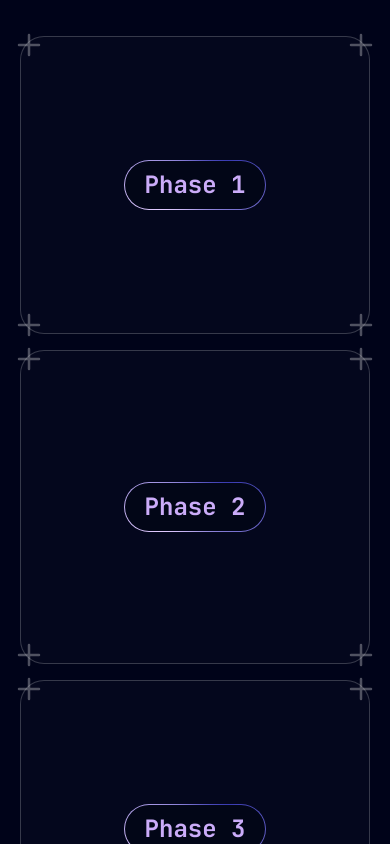
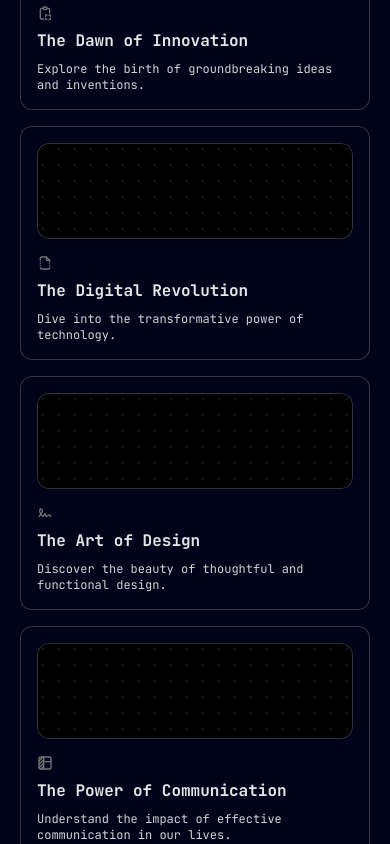
Before and after one commit to reneafranco/react-app, a Next.js app: page / in a window 390 px wide. Shown: the part 6200-7044 px from the top of the page. Built offline with nearby package versions, Linux system fonts and the light colour scheme.

Commit message:
clear bento

```diff
--- a/app/page.tsx
+++ b/app/page.tsx
@@ -7,6 +7,7 @@
 import About from "@/components/About";
 import Herotest from "@/components/Herotest";
 import RecenProjectsTest from "@/components/RecenProjectsTest";
+import { BentoGridSecondDemo } from "@/components/Background";
 
 export default function Home() {
   return (
@@ -20,7 +21,7 @@
         <About />
         <Experience />
         <RecenProjectsTest />
-
+        <BentoGridSecondDemo />
         <Approach />
         <Client />
         <Footer />
--- /dev/null
+++ b/components/Background.tsx
@@ -0,0 +1,64 @@
+import React from "react";
+import { BentoGrid, BentoGridItem } from "../components/ui/bento-grid";
+import {
+  IconClipboardCopy,
+  IconFileBroken,
+  IconSignature,
+  IconTableColumn,
+} from "@tabler/icons-react";
+
+export function BentoGridSecondDemo() {
+  return (
+    <main>
+      <BentoGrid className="max-w-6xl mx-auto md:auto-rows-[28rem] py-20">
+        {items.map((item, i) => (
+          <BentoGridItem
+            key={i}
+            title={item.title}
+            description={item.description}
+            header={item.header}
+            className={item.className}
+            icon={item.icon}
+          />
+        ))}
+      </BentoGrid>
+    </main>
+  );
+}
+const Skeleton = () => (
+  <div
+    className="flex flex-1 w-full h-full min-h-[6rem] rounded-xl  bg-dot-white/[0.2]
+    [mask-image:radial-gradient(ellipse_at_center,black,black)]  border border-white/[0.2] bg-black"
+  ></div>
+);
+const items = [
+  {
+    title: "The Dawn of Innovation",
+    description: "Explore the birth of groundbreaking ideas and inventions.",
+    header: <Skeleton />,
+    className: "md:col-span-2",
+    icon: <IconClipboardCopy className="h-4 w-4 text-neutral-500" />,
+  },
+  {
+    title: "The Digital Revolution",
+    description: "Dive into the transformative power of technology.",
+    header: <Skeleton />,
+    className: "md:col-span-1",
+    icon: <IconFileBroken className="h-4 w-4 text-neutral-500" />,
+  },
+  {
+    title: "The Art of Design",
+    description: "Discover the beauty of thoughtful and functional design.",
+    header: <Skeleton />,
+    className: "md:col-span-1",
+    icon: <IconSignature className="h-4 w-4 text-neutral-500" />,
+  },
+  {
+    title: "The Power of Communication",
+    description:
+      "Understand the impact of effective communication in our lives.",
+    header: <Skeleton />,
+    className: "md:col-span-2",
+    icon: <IconTableColumn className="h-4 w-4 text-neutral-500" />,
+  },
+];
--- /dev/null
+++ b/components/ui/Card.tsx
@@ -0,0 +1,17 @@
+import React from "react";
+import { twMerge } from "tailwind-merge";
+
+const Card = ({ className }) => {
+  return (
+    <div
+      className={twMerge(
+        "bg-gray-800 rounded-3xl relative z-0 overflow-hidden after:z-10 after:content-[''] after:absolute after:inset-0 after:outline-2 after:outline after:outline-offset-2 after:rounded-3xl after:outline-white/20 after:pointer-events-none px-8 pt-8 md:pt-12 md:px-10 lg:pt-16 lg:px-20",
+        className,
+      )}
+    >
+      <div className="absolute inset-0 -z-10 opacity-5"></div>
+    </div>
+  );
+};
+
+export default Card;
--- /dev/null
+++ b/components/ui/bento-grid.tsx
@@ -0,0 +1,54 @@
+import { cn } from "@/lib/utils";
+
+export const BentoGrid = ({
+  className,
+  children,
+}: {
+  className?: string;
+  children?: React.ReactNode;
+}) => {
+  return (
+    <div
+      className={cn(
+        "grid md:auto-rows-[18rem] grid-cols-1 md:grid-cols-3 gap-4 max-w-7xl mx-auto ",
+        className,
+      )}
+    >
+      {children}
+    </div>
+  );
+};
+
+export const BentoGridItem = ({
+  className,
+  title,
+  description,
+  header,
+  icon,
+}: {
+  className?: string;
+  title?: string | React.ReactNode;
+  description?: string | React.ReactNode;
+  header?: React.ReactNode;
+  icon?: React.ReactNode;
+}) => {
+  return (
+    <div
+      className={cn(
+        "row-span-1 rounded-xl group/bento hover:shadow-xl transition duration-200 shadow-none p-4 bg-black-100  border border-white/[0.2]   justify-between flex flex-col space-y-4",
+        className,
+      )}
+    >
+      {header}
+      <div className="group-hover/bento:translate-x-2 transition duration-200">
+        {icon}
+        <div className="font-sans font-bold text-neutral-600 dark:text-neutral-200 mb-2 mt-2">
+          {title}
+        </div>
+        <div className="font-sans font-normal text-neutral-600 text-xs dark:text-neutral-300">
+          {description}
+        </div>
+      </div>
+    </div>
+  );
+};
```
Also changed, not shown: components.json (added).
